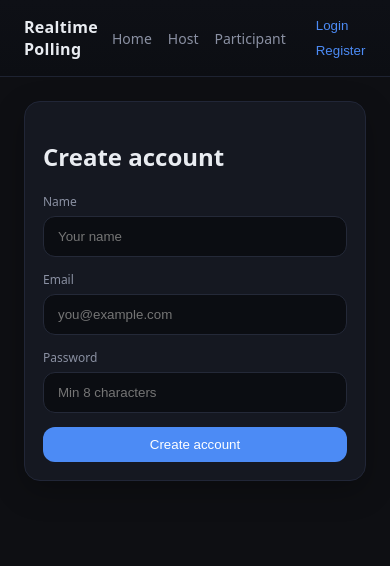
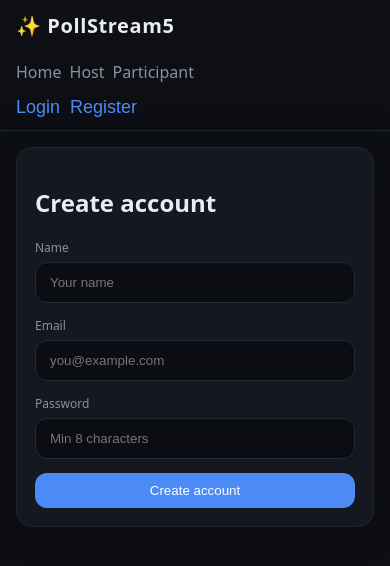
Before and after one commit to kongnyuroger/pollStream5_frontend, a React (Vite) app: page /register in a window 390 px wide. Shown: the top 566 px of the page. Built offline with nearby package versions, Linux system fonts and the light colour scheme; no server answers.

Commit message:
updated ui

```diff
--- a/src/App.jsx
+++ b/src/App.jsx
@@ -1,37 +1,56 @@
-import { NavLink, Route, Routes, useNavigate } from 'react-router-dom'
-import Login from './pages/Login.jsx'
-import Register from './pages/Register.jsx'
-import HostDashboard from './pages/HostDashboard.jsx'
-import SessionDetail from './pages/SessionDetail.jsx'
-import ParticipantJoin from './pages/ParticipantJoin.jsx'
-import ParticipantPolls from './pages/ParticipantPolls.jsx'
-
-export default function App(){
-  const navigate = useNavigate()
-  const token = localStorage.getItem('token')
-
-  function logout(){
-    localStorage.removeItem('token')
-    navigate('/login')
+import { NavLink, Route, Routes, useNavigate } from "react-router-dom";
+import Login from "./pages/Login.jsx";
+import Register from "./pages/Register.jsx";
+import HostDashboard from "./pages/HostDashboard.jsx";
+import SessionDetail from "./pages/SessionDetail.jsx";
+import ParticipantJoin from "./pages/ParticipantJoin.jsx";
+import ParticipantPolls from "./pages/ParticipantPolls.jsx";
+export default function App() {
+  const navigate = useNavigate();
+  const token = localStorage.getItem("token");
+  function logout() {
+    localStorage.removeItem("token");
+    navigate("/login");
   }
-
   return (
     <div>
       <header className="header">
-        <div className="brand">Realtime Polling</div>
+        <div className="brand">✨ PollStream5</div>
         <nav>
-          <NavLink to="/" className={({isActive}) => isActive ? 'active' : ''}>Home</NavLink>
-          <NavLink to="/host" className={({isActive}) => isActive ? 'active' : ''}>Host</NavLink>
-          <NavLink to="/participant" className={({isActive}) => isActive ? 'active' : ''}>Participant</NavLink>
+          <NavLink
+            to="/"
+            className={({ isActive }) => (isActive ? "active" : "")}
+          >
+            Home
+          </NavLink>
+          <NavLink
+            to="/host"
+            className={({ isActive }) => (isActive ? "active" : "")}
+          >
+            Host
+          </NavLink>
+          <NavLink
+            to="/participant"
+            className={({ isActive }) => (isActive ? "active" : "")}
+          >
+            Participant
+          </NavLink>
         </nav>
         <div className="actions">
-          {!token && <button className="link" onClick={() => navigate('/login')}>Login</button>}
-          {!token && <button className="link" onClick={() => navigate('/register')}>Register</button>}
+          {!token && (
+            <button className="link" onClick={() => navigate("/login")}>
+              Login
+            </button>
+          )}
+          {!token && (
+            <button className="link" onClick={() => navigate("/register")}>
+              Register
+            </button>
+          )}
           {token && <span className="small">Signed in</span>}
           {token && <button onClick={logout}>Logout</button>}
         </div>
       </header>
-
       <div className="container">
         <Routes>
           <Route index element={<Home />} />
@@ -40,23 +59,38 @@ export default function App(){
           <Route path="/host" element={<HostDashboard />} />
           <Route path="/host/sessions/:id" element={<SessionDetail />} />
           <Route path="/participant" element={<ParticipantJoin />} />
-          <Route path="/participant/:sessionCode" element={<ParticipantPolls />} />
+          <Route
+            path="/participant/:sessionCode"
+            element={<ParticipantPolls />}
+          />
         </Routes>
       </div>
     </div>
-  )
+  );
 }
-
-function Home(){
+function Home() {
   return (
-    <div className="card">
-      <h2>Welcome</h2>
-      <p className="small">This simple frontend touches most endpoints: host auth, sessions, polls, publish/close, live updates, participant join and submit.</p>
-      <ul>
-        <li>Use <span className="kbd">/login</span> or <span className="kbd">/register</span> to authenticate as Host.</li>
-        <li>Go to <span className="kbd">/host</span> to create sessions and manage polls.</li>
-        <li>Participants use <span className="kbd">/participant</span> to join and respond in real-time.</li>
-      </ul>
+    <div className="home-container">
+      <div className="home-card">
+        <h1 className="home-title">Welcome To PollStream5</h1>
+        <p className="home-subtitle">
+          Engage your audience in real time. Create polls, publish instantly,
+          and watch responses live.
+        </p>
+        <p className="home-subtitle">
+          Experience live engagement like never before create polls, launch
+          sessions, and see votes update instantly in real time. Perfect for
+          hosts and participants alike.
+        </p>
+        <div className="home-actions">
+          <a href="/login" className="btn primary">
+            Host Login
+          </a>
+          <a href="/participant" className="btn secondary">
+            Join as Participant
+          </a>
+        </div>
+      </div>
     </div>
-  )
+  );
 }
--- a/src/pages/SessionDetail.jsx
+++ b/src/pages/SessionDetail.jsx
@@ -13,6 +13,7 @@ export default function SessionDetail(){
   const [type, setType] = useState('single-choice')
   const [options, setOptions] = useState(['',''])
   const [error, setError] = useState('')
+  const [results, setResults] = useState(null)
 
   const sessionId = useMemo(() => id, [id])
   const { socket, connected } = useSocket(sessionId)
@@ -31,7 +32,6 @@ export default function SessionDetail(){
   useEffect(() => {
     if(!socket) return
     socket.on('pollPublished', (poll) => {
-      // if the poll belongs to this session, reflect status change or add
       if(String(poll.session_id) === String(id)){
         setPolls(prev => {
           const exists = prev.find(p => p.id === poll.id)
@@ -42,7 +42,13 @@ export default function SessionDetail(){
         })
       }
     })
-    return () => { socket?.off('pollPublished') }
+    socket.on('newResponse', (response) => {
+      console.log("New response:", response)
+    })
+    return () => {
+      socket?.off('pollPublished')
+      socket?.off('newResponse')
+    }
   }, [socket, id])
 
   function setOptionValue(i, value){
@@ -61,7 +67,7 @@ export default function SessionDetail(){
       if(type !== 'open-ended'){
         payload.options = options.filter(Boolean)
       }
-      const res = await api(`/api/host/sessions/${id}/polls`, { method:'POST', body: payload })
+      await api(`/api/host/sessions/${id}/polls`, { method:'POST', body: payload })
       setQuestion(''); setType('single-choice'); setOptions(['',''])
       await load()
     }catch(err){
@@ -84,7 +90,7 @@ export default function SessionDetail(){
   async function viewResults(pollId){
     try{
       const r = await api(`/api/host/polls/${pollId}/results`)
-      alert(JSON.stringify(r.results, null, 2))
+      setResults(r.results)
     }catch(err){ setError(err.message) }
   }
 
@@ -110,15 +116,15 @@ export default function SessionDetail(){
           </select>
         </div>
         {type !== 'open-ended' && (
-          <div>
-            <label>Options</label>
+          <div className="options-card">
+            <h4>Answer Options</h4>
             {options.map((opt, i) => (
               <div key={i} className="option-row">
-                <input value={opt} onChange={e=>setOptionValue(i, e.target.value)} placeholder={i===0?'Option A': i===1?'Option B':'Option'} />
+                <input value={opt} onChange={e=>setOptionValue(i, e.target.value)} placeholder={`Option ${i + 1}`} />
                 <button className="link" type="button" onClick={()=>removeOption(i)}>remove</button>
               </div>
             ))}
-            <button className="link" type="button" onClick={addOption}>+ add option</button>
+            <button className="link" type="button" onClick={addOption}>+ Add option</button>
           </div>
         )}
         <button>Create poll</button>
@@ -143,6 +149,31 @@ export default function SessionDetail(){
           ))}
         </tbody>
       </table>
+
+      {results && (
+        <div className="results-card">
+          <h3>Results</h3>
+          <table className="table">
+            <thead>
+              <tr>
+                <th>Participant</th>
+                <th>Email</th>
+                <th>Answer</th>
+              </tr>
+            </thead>
+            <tbody>
+              {results.map((r, i) => (
+                <tr key={i}>
+                  <td>{r.participant_name}</td>
+                  <td>{r.email}</td>
+                  <td>{r.option_text || r.response_data}</td>
+                </tr>
+              ))}
+            </tbody>
+          </table>
+          <button onClick={()=>setResults(null)}>Close</button>
+        </div>
+      )}
     </div>
   )
 }
--- a/src/styles/global.css
+++ b/src/styles/global.css
@@ -1,26 +1,281 @@
-
-:root { --bg:#0E0F13; --panel:#151821; --muted:#8A90A2; --text:#E9ECF1; --accent:#4C8BF5; --danger:#E34F4F; }
-* { box-sizing: border-box; }
-html, body, #root { height: 100%; }
-body { margin: 0; font-family: ui-sans-serif, system-ui, -apple-system, Segoe UI, Roboto, Ubuntu, Cantarell, Noto Sans, Arial, 'Apple Color Emoji','Segoe UI Emoji'; background: var(--bg); color: var(--text); }
-a { color: inherit; text-decoration: none; }
-button { cursor: pointer; border: 0; border-radius: 12px; padding: 10px 14px; background: var(--accent); color: white; }
-input, select, textarea { width: 100%; padding: 12px 14px; background: #0b0d12; color: var(--text); border: 1px solid #242938; border-radius: 12px; outline: none; }
-.container { max-width: 1000px; margin: 0 auto; padding: 24px; }
-.card { background: var(--panel); border: 1px solid #212637; border-radius: 16px; padding: 18px; box-shadow: 0 10px 30px rgba(0,0,0,.25); }
-.row { display: grid; gap: 16px; }
-.grid-2 { grid-template-columns: repeat(2, minmax(0,1fr)); }
-.header { display: flex; align-items: center; justify-content: space-between; gap: 14px; padding: 16px 24px; background: linear-gradient(180deg,#0e1016,#0c0e13); border-bottom: 1px solid #1e2332; position: sticky; top:0; z-index: 10; }
-.header .brand { font-weight: 800; letter-spacing: .3px; }
-.header nav a { margin-right: 16px; font-size: 14px; color: var(--muted); }
-.header nav a.active { color: var(--text); }
-.table { width:100%; border-collapse: collapse; }
-.table th, .table td { padding: 10px 12px; border-bottom: 1px solid #23283A; text-align: left; }
-.kbd { background:#0b0d12; border:1px solid #242938; border-radius:6px; padding:2px 6px; font-size:12px; }
-.badge { padding: 4px 10px; border-radius: 999px; background:#0b0d12; border:1px solid #242938; color: var(--muted); font-size: 12px; }
-.actions { display:flex; gap:10px; flex-wrap:wrap; }
-label { display:block; font-size: 12px; color: var(--muted); margin-bottom: 6px; }
-.form { display: grid; gap: 14px; }
-.link { background: transparent; color: var(--accent); padding: 0; }
-hr { border: none; border-top: 1px solid #22283A; margin: 12px 0; }
-.small { color: var(--muted); font-size: 12px; }
+:root {
+    --bg: #0E0F13;
+    --panel: #151821;
+    --muted: #8A90A2;
+    --text: #E9ECF1;
+    --accent: #4C8BF5;
+    --danger: #E34F4F;
+}
+* {
+    box-sizing: border-box;
+}
+html,
+body,
+#root {
+    height: 100%;
+}
+body {
+    margin: 0;
+    font-family: ui-sans-serif, system-ui, -apple-system, Segoe UI, Roboto, Ubuntu,
+        Cantarell, Noto Sans, Arial, "Apple Color Emoji", "Segoe UI Emoji";
+    background: var(--bg);
+    color: var(--text);
+}
+a {
+    color: inherit;
+    text-decoration: none;
+}
+button {
+    cursor: pointer;
+    border: 0;
+    border-radius: 12px;
+    padding: 10px 14px;
+    background: var(--accent);
+    color: white;
+}
+input,
+select,
+textarea {
+    width: 100%;
+    padding: 12px 14px;
+    background: #0B0D12;
+    color: var(--text);
+    border: 1px solid #242938;
+    border-radius: 12px;
+    outline: none;
+}
+.container {
+    max-width: 1000px;
+    margin: 0 auto;
+    padding: 24px;
+}
+.card {
+    background: var(--panel);
+    border: 1px solid #212637;
+    border-radius: 16px;
+    padding: 18px;
+    box-shadow: 0 10px 30px rgba(0, 0, 0, 0.25);
+}
+.row {
+    display: grid;
+    gap: 16px;
+}
+.grid-2 {
+    grid-template-columns: repeat(2, minmax(0, 1fr));
+}
+.header {
+    display: flex;
+    align-items: center;
+    justify-content: space-between;
+    gap: 14px;
+    padding: 16px 24px;
+    background: linear-gradient(180deg, #0E1016, #0C0E13);
+    border-bottom: 1px solid #1E2332;
+    position: sticky;
+    top: 0;
+    z-index: 10;
+}
+.header .brand {
+    font-weight: 900;
+    letter-spacing: 0.6px;
+    font-size: 30px;
+}
+.header nav a {
+    margin-right: 16px;
+    color: var(--muted);
+    font-size: 19px;
+}
+.header nav a.active {
+    color: var(--text);
+}
+.table {
+    width: 100%;
+    border-collapse: collapse;
+}
+.table th,
+.table td {
+    padding: 10px 12px;
+    border-bottom: 1px solid #23283A;
+    text-align: left;
+}
+/* ---------------- Home Page ---------------- */
+.home-container {
+    display: flex;
+    align-items: center;
+    justify-content: center;
+    min-height: 100vh;
+    background: linear-gradient(135deg, #0B0D12, #242938);
+    padding: 2rem;
+}
+.home-card {
+    background: #10141F;
+    border: 1px solid #242938;
+    border-radius: 16px;
+    padding: 2.5rem;
+    max-width: 600px;
+    width: 100%;
+    text-align: center;
+    color: #E4E6EB;
+    box-shadow: 0 10px 20px rgba(0, 0, 0, 0.5);
+}
+.home-title {
+    font-size: 2rem;
+    font-weight: 900;
+    margin-bottom: 1rem;
+    color: #FFFFFF;
+}
+.home-subtitle {
+    font-size: 1rem;
+    color: #B0B3B8;
+    margin-bottom: 2rem;
+}
+.home-list {
+    list-style: none;
+    padding: 0;
+    margin: 0 0 2rem 0;
+    text-align: left;
+}
+.home-list li {
+    margin-bottom: 1rem;
+    font-size: 0.95rem;
+    line-height: 1.4;
+}
+.kbd {
+    background: #0B0D12;
+    border: 1px solid #242938;
+    border-radius: 6px;
+    padding: 2px 6px;
+    font-size: 0.85rem;
+    font-family: monospace;
+    color: #F1F1F1;
+}
+.home-actions {
+    display: flex;
+    gap: 1rem;
+    justify-content: center;
+}
+.btn {
+    padding: 0.75rem 1.5rem;
+    border-radius: 8px;
+    text-decoration: none;
+    font-weight: 900;
+    transition: background 0.3s ease, transform 0.2s ease;
+}
+.btn.primary {
+    background: #1E40AF;
+    color: white;
+}
+.btn.primary:hover {
+    background: #1D4ED8;
+    transform: translateY(-2px);
+}
+.btn.secondary {
+    background: #242938;
+    color: #F1F1F1;
+}
+.btn.secondary:hover {
+    background: #32384D;
+    transform: translateY(-2px);
+}
+/* ---------------- Shared ---------------- */
+.badge {
+    padding: 4px 10px;
+    border-radius: 999px;
+    background: #0B0D12;
+    border: 1px solid #242938;
+    color: var(--muted);
+    font-size: 12px;
+}
+.actions {
+    display: flex;
+    gap: 10px;
+    flex-wrap: wrap;
+}
+label {
+    display: block;
+    font-size: 12px;
+    color: var(--muted);
+    margin-bottom: 6px;
+}
+.form {
+    display: grid;
+    gap: 14px;
+}
+.link {
+    background: transparent;
+    color: var(--accent);
+    padding: 0;
+    font-size: 18px;
+}
+hr {
+    border: none;
+    border-top: 1px solid #22283A;
+    margin: 12px 0;
+}
+.small {
+    color: var(--muted);
+    font-size: 12px;
+}
+/* ---------------- Responsive Design ---------------- */
+@media (max-width: 1024px) {
+    .container {
+        padding: 16px;
+    }
+}
+@media (max-width: 768px) {
+    .header {
+        flex-direction: column;
+        align-items: flex-start;
+        padding: 12px 16px;
+    }
+    .header .brand {
+        font-size: 24px;
+    }
+    .header nav {
+        display: flex;
+        flex-wrap: wrap;
+        gap: 8px;
+        margin-top: 8px;
+    }
+    .header nav a {
+        font-size: 16px;
+        margin-right: 0;
+    }
+    .row.grid-2 {
+        grid-template-columns: 1fr;
+    }
+    .home-card {
+        padding: 1.5rem;
+    }
+    .home-title {
+        font-size: 1.6rem;
+    }
+    .home-subtitle {
+        font-size: 0.95rem;
+    }
+    .home-list li {
+        font-size: 0.9rem;
+    }
+    .home-actions {
+        flex-direction: column;
+        gap: 0.75rem;
+    }
+    .btn {
+        width: 100%;
+        padding: 0.85rem;
+    }
+}
+@media (max-width: 480px) {
+    .header .brand {
+        font-size: 20px;
+    }
+    .home-title {
+        font-size: 1.4rem;
+    }
+    .home-subtitle {
+        font-size: 0.9rem;
+    }
+    .home-list {
+        text-align: center;
+    }
+}
```
Also changed, not shown: src/pages/ParticipantPolls.jsx (+10 -4 lines), src/pages/SessionDetail.css (+30 -1 lines), 1 other file (tests, documents, lock files or other folders).
